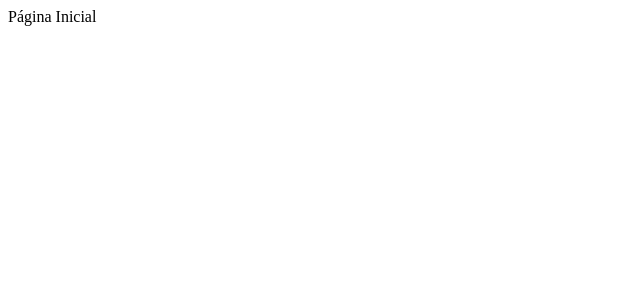
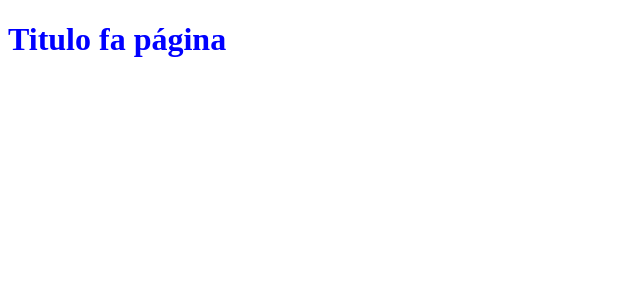
Before and after one commit to carregando/growth-reactjs-revisao, a Next.js app: page / in a window 1280 px wide. Shown: the top 300 px of the page, without its empty margins (0-640 px from the left). Built offline with nearby package versions, Linux system fonts and the light colour scheme.

Commit message:
Exemplo de components e props

```diff
--- a/pages/index.jsx
+++ b/pages/index.jsx
@@ -1,8 +1,10 @@
+import Title from '../src/components/title/Title'
+
 export default function HomePage () {
     return (
         <>
          <div>
-            Página Inicial
+            <Title>Titulo fa página</Title>
          </div>
         </>
     )
--- /dev/null
+++ b/src/components/title/Title.jsx
@@ -0,0 +1,9 @@
+import styles from './Title.module.css'
+
+export default function Title ({ children }) {
+  return (
+    <>
+     <h1 className={styles.title}>{children}</h1>
+    </>
+  )
+}
--- /dev/null
+++ b/src/components/title/Title.module.css
@@ -0,0 +1,3 @@
+.title {
+  color: blue;
+}
```
Also changed, not shown: 1 other file (tests, documents, lock files or other folders).
